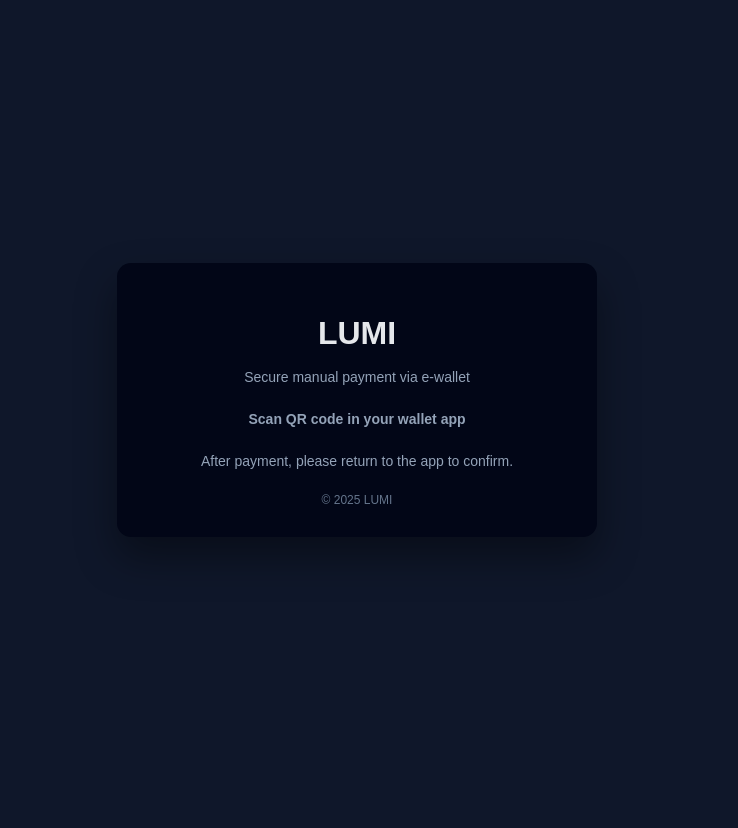
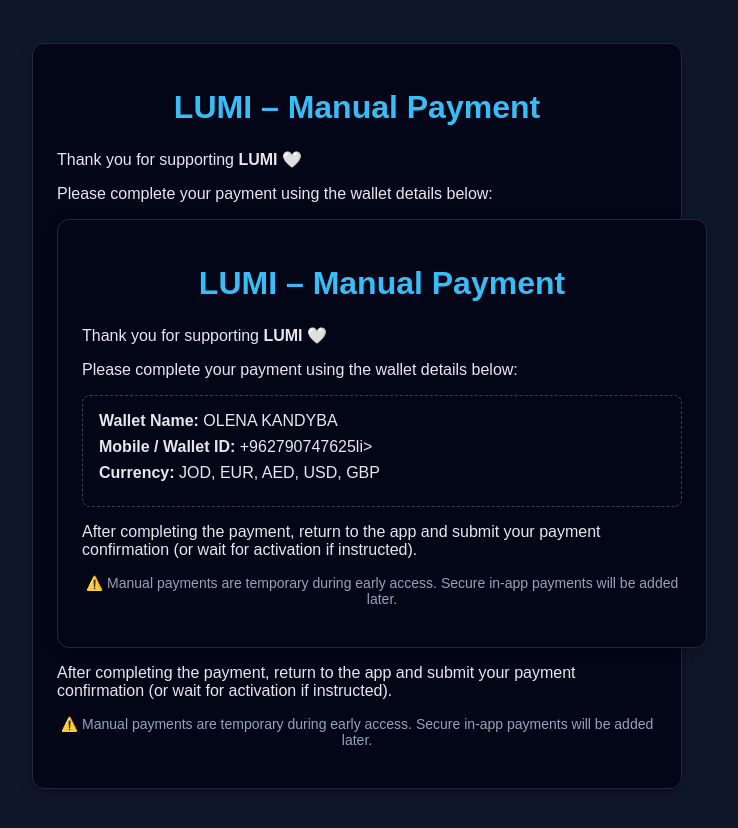
Before and after one commit to katiawaleed/LUMI, a plain HTML site: page index.html in a window 1280 px wide. Shown: the whole page, without its empty margins (283-1021 px from the left). Before the commit the page ends 800 px from the top, so only its background shows below. Drawn offline with Linux system fonts and the light colour scheme.

Commit message:
Revise payment page layout and styling
Updated the title and styling of the payment page. Reorganized content for clarity and improved layout.

```diff
--- a/index.html
+++ b/index.html
@@ -2,62 +2,155 @@
 <html lang="en">
 <head>
   <meta charset="UTF-8">
-  <title>LUMI – Payment Information</title>
   <meta name="viewport" content="width=device-width, initial-scale=1.0">
+  <title>LUMI – Manual Payment</title>
   <style>
     body {
       font-family: Arial, sans-serif;
-      background: #0f172a;
+      background-color: #0f172a;
       color: #e5e7eb;
       display: flex;
       justify-content: center;
       align-items: center;
       min-height: 100vh;
       margin: 0;
+      padding: 16px;
     }
-    .box {
-      background: #020617;
-      padding: 30px;
-      border-radius: 14px;
-      max-width: 420px;
+
+    .container {
+      max-width: 600px;
       width: 100%;
+      background-color: #020617;
+      padding: 24px;
+      border-radius: 12px;
+      border: 1px solid #1e293b;
+      box-shadow: 0 4px 12px rgba(0,0,0,0.3);
+    }
+
+    h1 {
+      color: #38bdf8;
       text-align: center;
-      box-shadow: 0 20px 40px rgba(0,0,0,.4);
+      margin-bottom: 24px;
     }
-    h1 {
-      margin-bottom: 10px;
+
+    ul {
+      background-color: #020617;
+      padding: 16px;
+      border-radius: 8px;
+      border: 1px dashed #334155;
+      list-style: none;
     }
+
+    li {
+      margin-bottom: 8px;
+    }
+
     p {
+      margin-bottom: 16px;
+    }
+
+    .note {
+      font-size: 14px;
       color: #94a3b8;
-      font-size: 14px;
-      line-height: 1.6;
-    }
-    .qr {
-      margin: 20px 0;
-    }
-    footer {
-      margin-top: 20px;
-      font-size: 12px;
-      color: #64748b;
+      margin-top: 16px;
+      text-align: center;
     }
   </style>
 </head>
 <body>
-  <div class="box">
-    <h1>LUMI</h1>
-    <p>Secure manual payment via e-wallet</p>
 
-    <div class="qr">
-      <p><strong>Scan QR code in your wallet app</strong></p>
-    </div>
+  <div class="container">
+    <h1>LUMI – Manual Payment</h1>
 
-    <p>
-      After payment, please return to the app to confirm.
-    </p>
+    <p>Thank you for supporting <strong>LUMI</strong> 🤍</p>
+    <p>Please complete your payment using the wallet details below:</p>
 
-    <footer>
-      © 2025 LUMI
-    </footer>
+   <!DOCTYPE html>
+<html lang="en">
+<head>
+  <meta charset="UTF-8">
+  <meta name="viewport" content="width=device-width, initial-scale=1.0">
+  <title>LUMI – Manual Payment</title>
+  <style>
+    body {
+      font-family: Arial, sans-serif;
+      background-color: #0f172a;
+      color: #e5e7eb;
+      display: flex;
+      justify-content: center;
+      align-items: center;
+      min-height: 100vh;
+      margin: 0;
+      padding: 16px;
+    }
+
+    .container {
+      max-width: 600px;
+      width: 100%;
+      background-color: #020617;
+      padding: 24px;
+      border-radius: 12px;
+      border: 1px solid #1e293b;
+      box-shadow: 0 4px 12px rgba(0,0,0,0.3);
+    }
+
+    h1 {
+      color: #38bdf8;
+      text-align: center;
+      margin-bottom: 24px;
+    }
+
+    ul {
+      background-color: #020617;
+      padding: 16px;
+      border-radius: 8px;
+      border: 1px dashed #334155;
+      list-style: none;
+    }
+
+    li {
+      margin-bottom: 8px;
+    }
+
+    p {
+      margin-bottom: 16px;
+    }
+
+    .note {
+      font-size: 14px;
+      color: #94a3b8;
+      margin-top: 16px;
+      text-align: center;
+    }
+  </style>
+</head>
+<body>
+
+  <div class="container">
+    <h1>LUMI – Manual Payment</h1>
+
+    <p>Thank you for supporting <strong>LUMI</strong> 🤍</p>
+    <p>Please complete your payment using the wallet details below:</p>
+
+    <ul>
+      <li><strong>Wallet Name:</strong> OLENA KANDYBA</li>
+      <li><strong>Mobile / Wallet ID:</strong> +962790747625li>
+      <li><strong>Currency:</strong> JOD, EUR, AED, USD, GBP</li>
+    </ul>
+
+    <p>After completing the payment, return to the app and submit your payment confirmation (or wait for activation if instructed).</p>
+
+    <p class="note">⚠️ Manual payments are temporary during early access. Secure in-app payments will be added later.</p>
   </div>
+
 </body>
 </html>
+
+
+    <p>After completing the payment, return to the app and submit your payment confirmation (or wait for activation if instructed).</p>
+
+    <p class="note">⚠️ Manual payments are temporary during early access. Secure in-app payments will be added later.</p>
+  </div>
+
+</body>
+</html>
```
